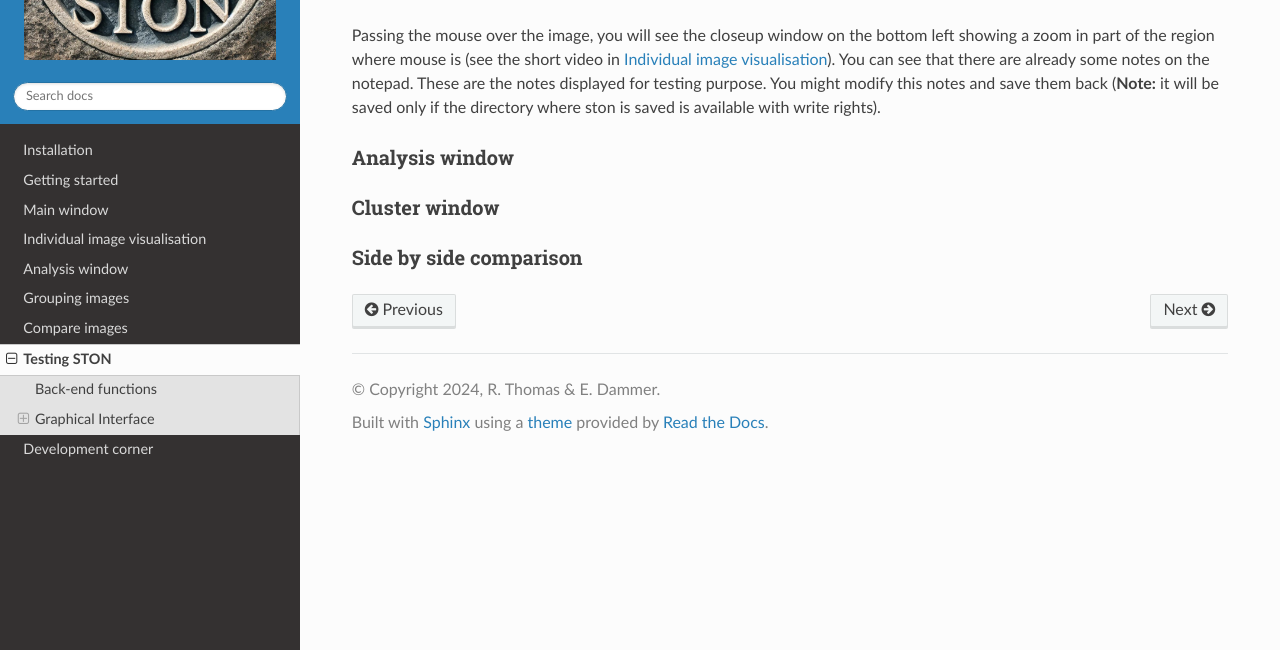
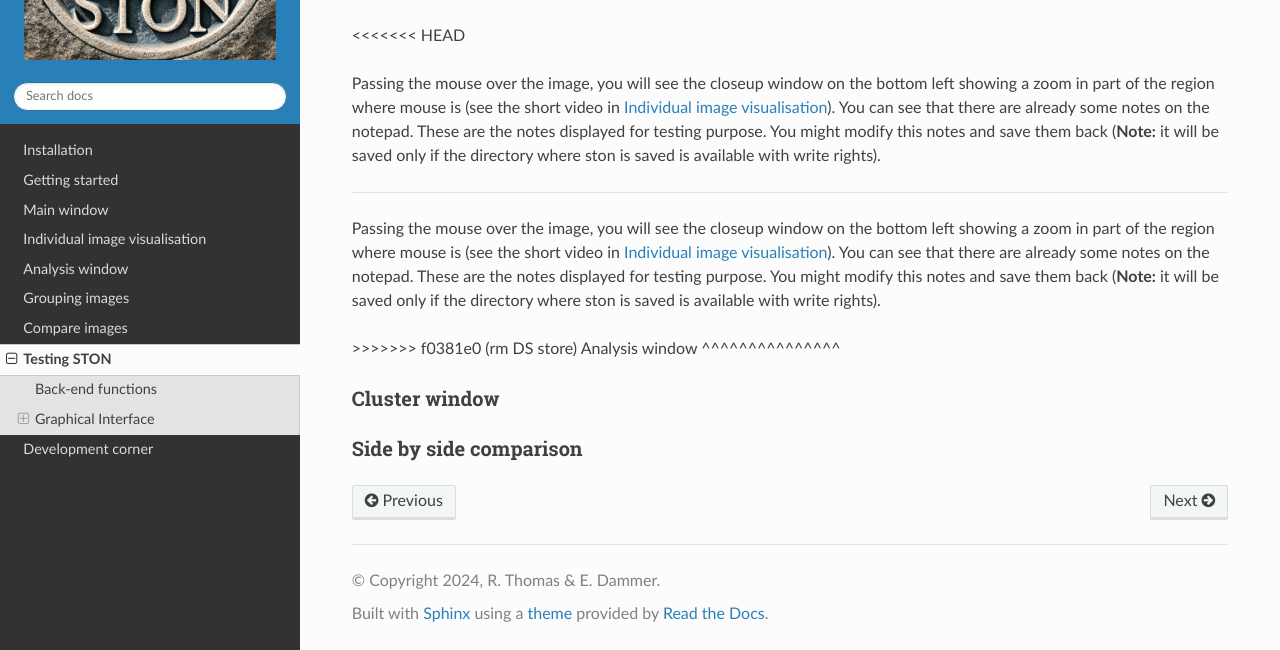
Before and after one commit to Romain-Thomas-Shef/STON, a Sphinx documentation site: the page built from docs/source/tests.rst, in a window 1280 px wide and 900 px high, scrolled down 2418 px, cut to the strip 250-900 px from the top of the window. Built offline with Sphinx 7.4.7 and the Read the Docs theme 3.1.0, drawn with Linux system fonts in a browser that asks for light colours.

Commit message:
analysis_window.rst

```diff
--- a/docs/source/tests.rst
+++ b/docs/source/tests.rst
@@ -70,10 +70,18 @@ If you double click on **ceramic3.jpg** in the image area, you can go to the sec
    :align: center
 
    Detail window on the with **ceramic3.jpg** image loaded.
+<<<<<<< HEAD
 
 Passing the mouse over the image, you will see the closeup window on the bottom left showing a zoom in part of the region where mouse is (see the short video in :doc:`zoom_window`). You can see that there are already some notes on the notepad. These are the notes displayed for testing purpose. You might modify this notes and save them back (**Note:** it will be saved only if the directory where ston is saved is available with write rights).
 
 
+=======
+
+
+Passing the mouse over the image, you will see the closeup window on the bottom left showing a zoom in part of the region where mouse is (see the short video in :doc:`zoom_window`). You can see that there are already some notes on the notepad. These are the notes displayed for testing purpose. You might modify this notes and save them back (**Note:** it will be saved only if the directory where ston is saved is available with write rights).
+
+
+>>>>>>> f0381e0 (rm DS store)
 Analysis window
 ^^^^^^^^^^^^^^^
 
```
